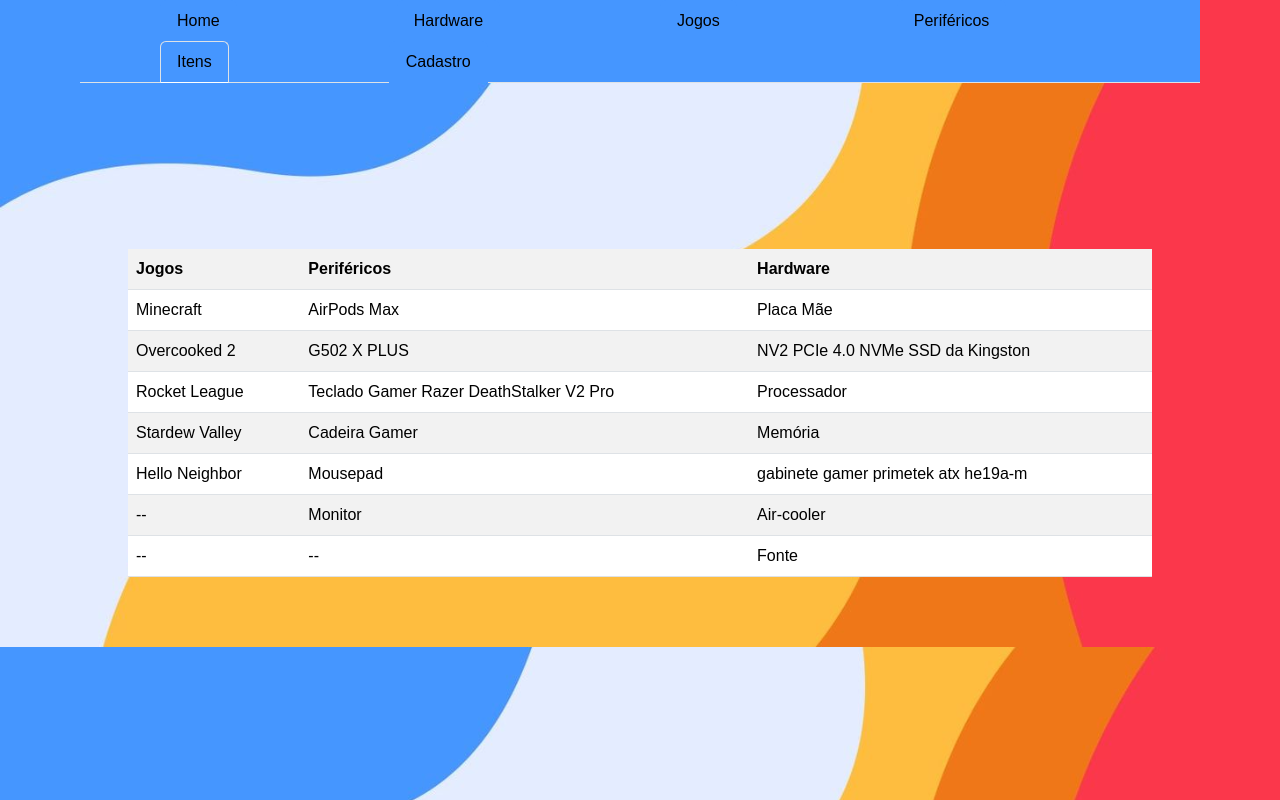
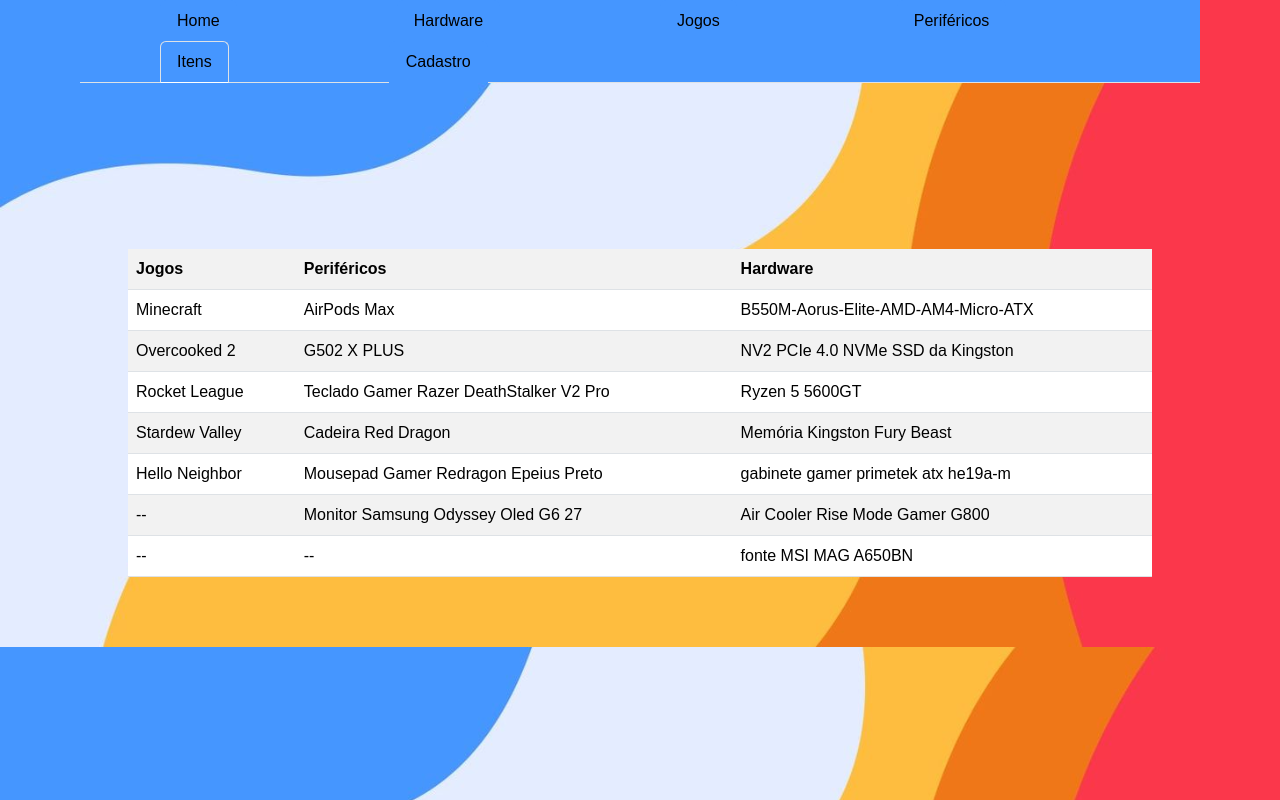
Before and after one commit to leticiavi2009/Trabalho-de-WEB1-2-cert.-, a plain HTML site: page valores.html in a window 1280 px wide. Drawn offline with nearby package versions, Linux system fonts and the light colour scheme.

Commit message:
Update valores.html

```diff
--- a/valores.html
+++ b/valores.html
@@ -43,7 +43,7 @@
         <tr>
           <td>Minecraft</td>
           <td>AirPods Max</td>
-          <td>Placa Mãe</td>
+          <td>B550M-Aorus-Elite-AMD-AM4-Micro-ATX</td>
         </tr>
 
         <tr>
@@ -55,31 +55,31 @@
         <tr>
           <td>Rocket League</td>
           <td>Teclado Gamer Razer DeathStalker V2 Pro</td>
-          <td>Processador</td>
+          <td>Ryzen 5 5600GT</td>
         </tr>
 
         <tr>
           <td>Stardew Valley</td>
-          <td>Cadeira Gamer </td>
-          <td>Memória</td>
+          <td>Cadeira Red Dragon </td>
+          <td>Memória Kingston Fury Beast</td>
         </tr>
 
         <tr>
           <td>Hello Neighbor</td>
-          <td>Mousepad</td>
+          <td>Mousepad Gamer Redragon Epeius Preto </td>
           <td>gabinete gamer primetek atx he19a-m</td>
         </tr>
 
         <tr>
           <td>--</td>
-          <td>Monitor</td>
-          <td>Air-cooler</td>
+          <td>Monitor Samsung Odyssey Oled G6 27</td>
+          <td>Air Cooler Rise Mode Gamer G800</td>
         </tr>
 
         <tr>
           <td>--</td>
           <td>--</td>
-          <td>Fonte</td>
+          <td>fonte MSI MAG A650BN </td>
         </tr>
 
       </tbody>
```
